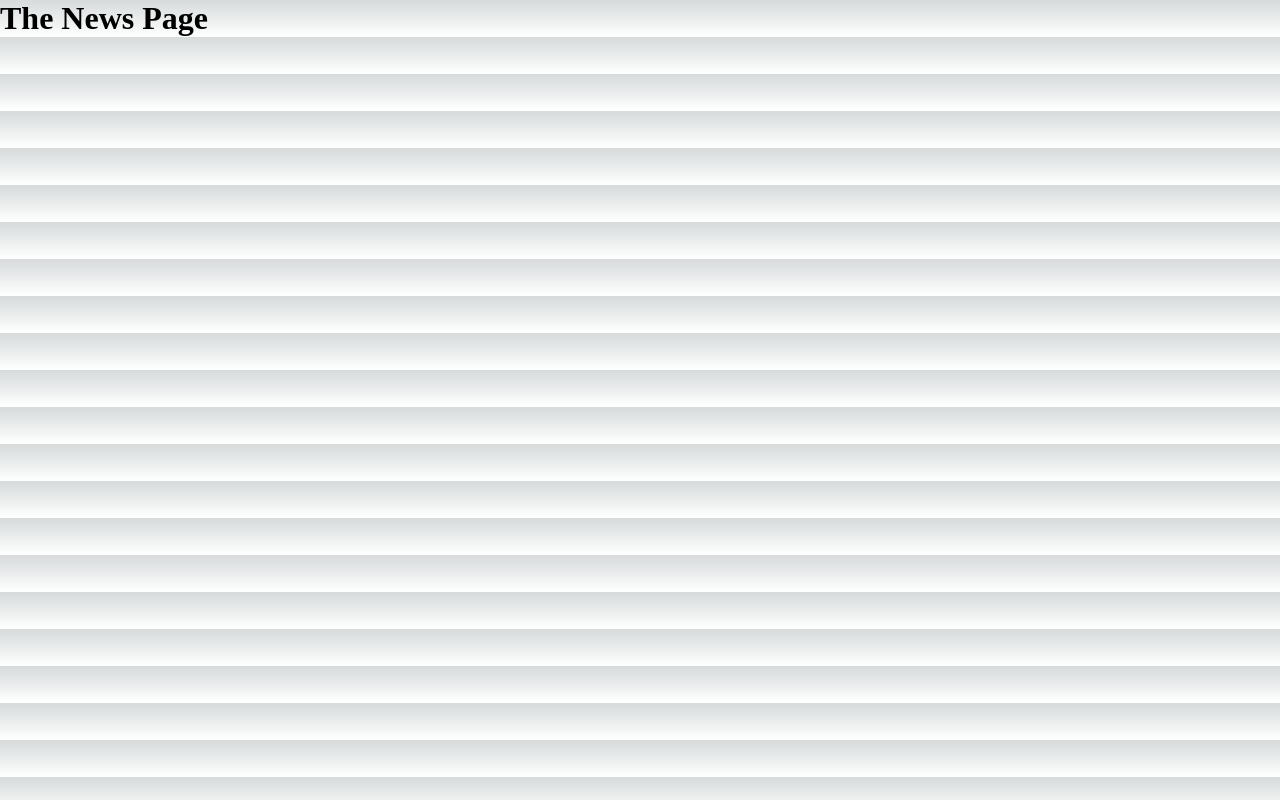
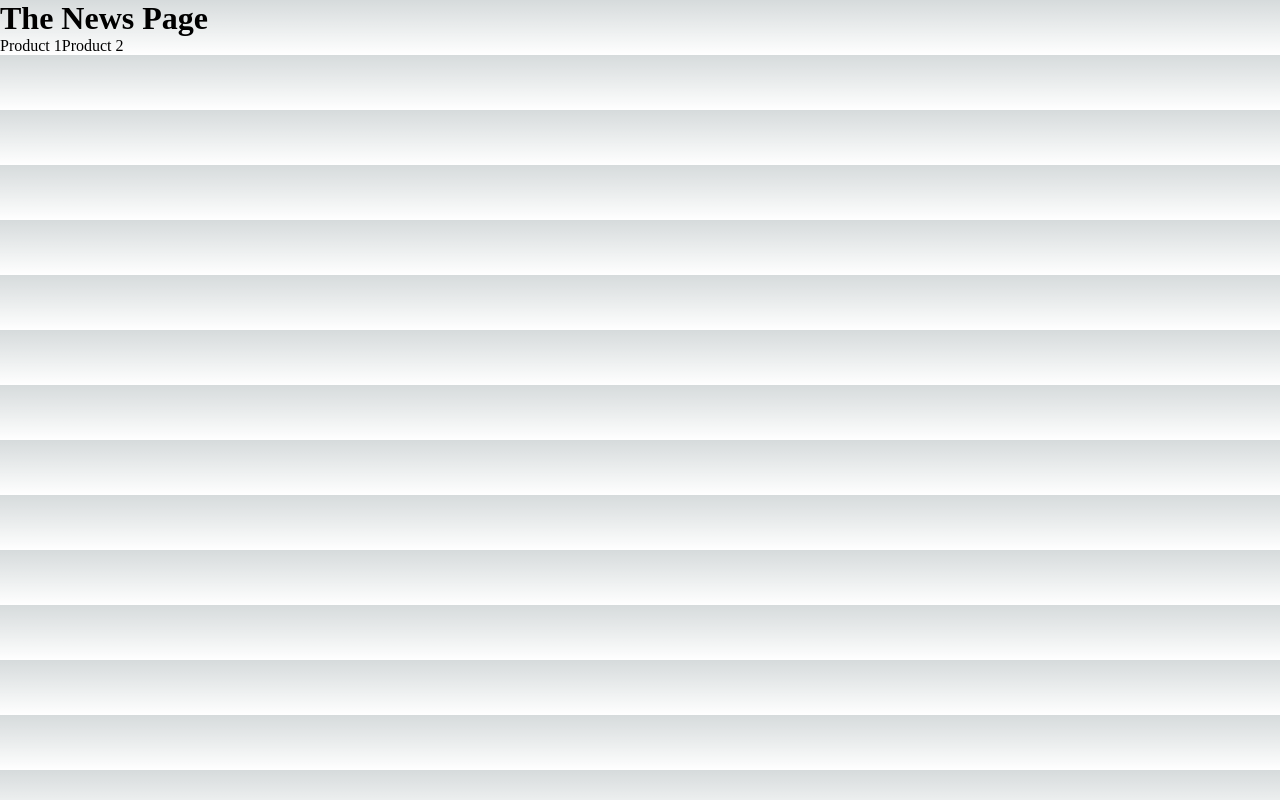
Before and after one commit to wahyukmr/Complete-React-Guide, a Next.js app in the folder nextjs/: page /news in a window 1280 px wide. Built offline with nearby package versions, Linux system fonts and the light colour scheme.

Commit message:
linking between pages

```diff
--- a/nextjs/pages/news/index.js
+++ b/nextjs/pages/news/index.js
@@ -1,5 +1,16 @@
 // nama-domain.com/news
 
+import Link from "next/link";
+
 export default function NewsPage() {
-    return <h1>The News Page</h1>;
+    // mengimport komponen Link dari nextjs yang dapat digunakan dalam kode JSX untuk membangun link.
+    return (
+        <>
+            <h1>The News Page</h1>
+            <ul>
+                <Link href="/news/product1">Product 1</Link>
+                <Link href="/news/product2">Product 2</Link>
+            </ul>
+        </>
+    );
 }
```
